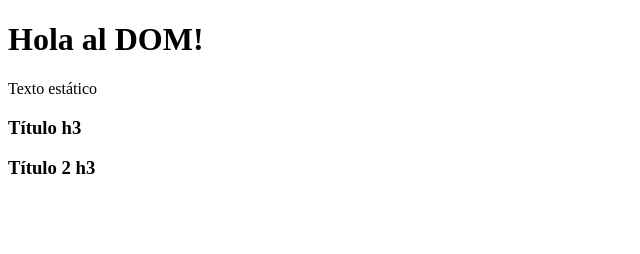
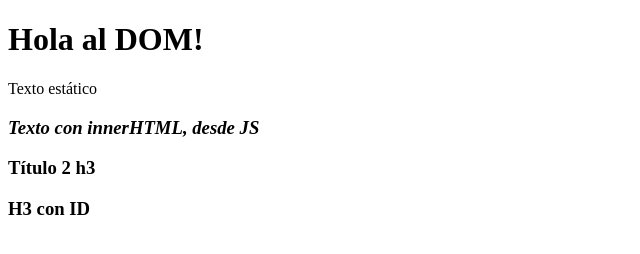
Before and after one commit to UlisesAstrada/cart, a plain HTML site: page index.html in a window 1280 px wide. Shown: the whole page, without its empty margins (0-640 px from the left). Drawn offline with Linux system fonts and the light colour scheme.

Commit message:
Modifying HTML from JS

```diff
--- a/index.html
+++ b/index.html
@@ -9,8 +9,9 @@
 <body>
   <h1>Hola al DOM!</h1>
   <p>Texto estático</p>
-  <h3>Título h3</h3>
-  <h3>Título 2 h3</h3>
+  <h3 id="primer-h3">Título h3</h3>
+  <h3 class="h3-danger">Título 2 h3</h3>
+  <h3 id="identificado">H3 con ID</h3>
   <script src="scripts.js"></script>
 </body>
 </html>
--- a/scripts.js
+++ b/scripts.js
@@ -1,2 +1,28 @@
-let h3 = document.querySelector("h3")
-console.log(h3);
+
+//querySelector solamente selecciona el primer selector que coincida con el parámetro
+console.log(document.querySelector('h3'));
+
+//querySelector acepta class pero hay que poner los puntos de clase adentro de las comillas
+console.log(document.querySelector('.h3-danger'));
+
+//querySelector acepta id también, anteponiendo el numeral
+console.log(document.querySelector("#identificado"));
+
+//document.getElementById solamente selecciona elementos por ID, sin necesidad de utilizar el #
+console.log(document.getElementById("identificado"));
+
+//document.querySelectorAll selecciona todos los elementos que cumplan con las especificaciones dentro de los paréntesis
+console.log(document.querySelectorAll(".h3-danger"));
+console.log(document.querySelectorAll("h3"));
+
+
+const primerH3 = document.getElementById("primer-h3")
+
+//Usando textContent no podemos agregar etiquetas de HTML
+primerH3.textContent = "Hola gente del Mundo, modificado desde JS"
+
+//Usando innerHTML podemos agregar etiquetas
+primerH3.innerHTML = "<b><i>Texto con innerHTML, desde JS<i/><b/>"
+
+//Podemos añadir clases a HTML desde JS
+primerH3.classList.add("h3-danger")
```
